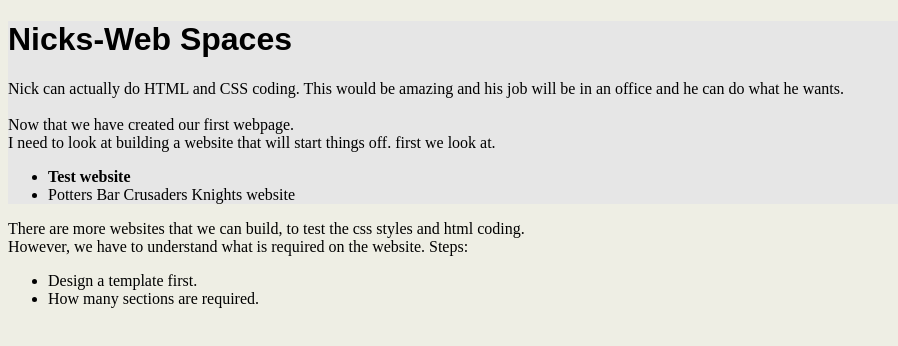
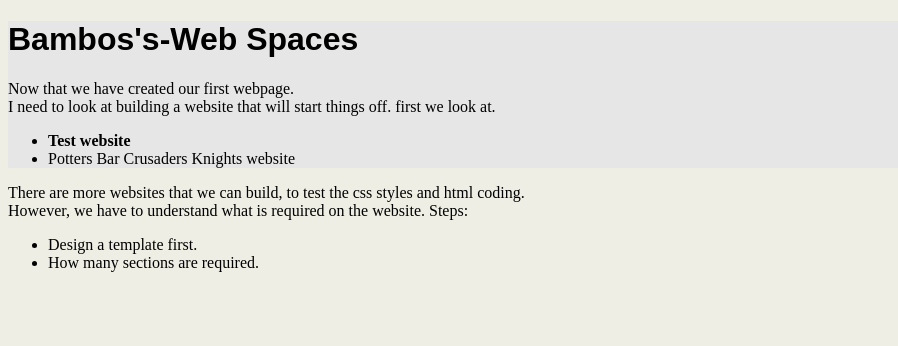
Before and after one commit to bamsters-web/bamsters-web.github.io, a plain HTML site: page index.html in a window 1280 px wide. Shown: the whole page, without its empty margins (0-898 px from the left). Drawn offline with Linux system fonts and the light colour scheme.

Commit message:
Update index.html

```diff
--- a/index.html
+++ b/index.html
@@ -19,8 +19,8 @@
     </head>
     <body>
 
-        <div id="top-section"><h1>Nicks-Web Spaces</h1>
-<p> Nick can actually do HTML and CSS coding. This would be amazing and his job will be in an office and he can do what he wants.<br><br>Now that we have created our first webpage. <br> I need to look at building a website that will start things off.
+        <div id="top-section"><h1>Bambos's-Web Spaces</h1>
+<p>Now that we have created our first webpage. <br> I need to look at building a website that will start things off.
     first we look at.</p>
 
         <ul>
```
